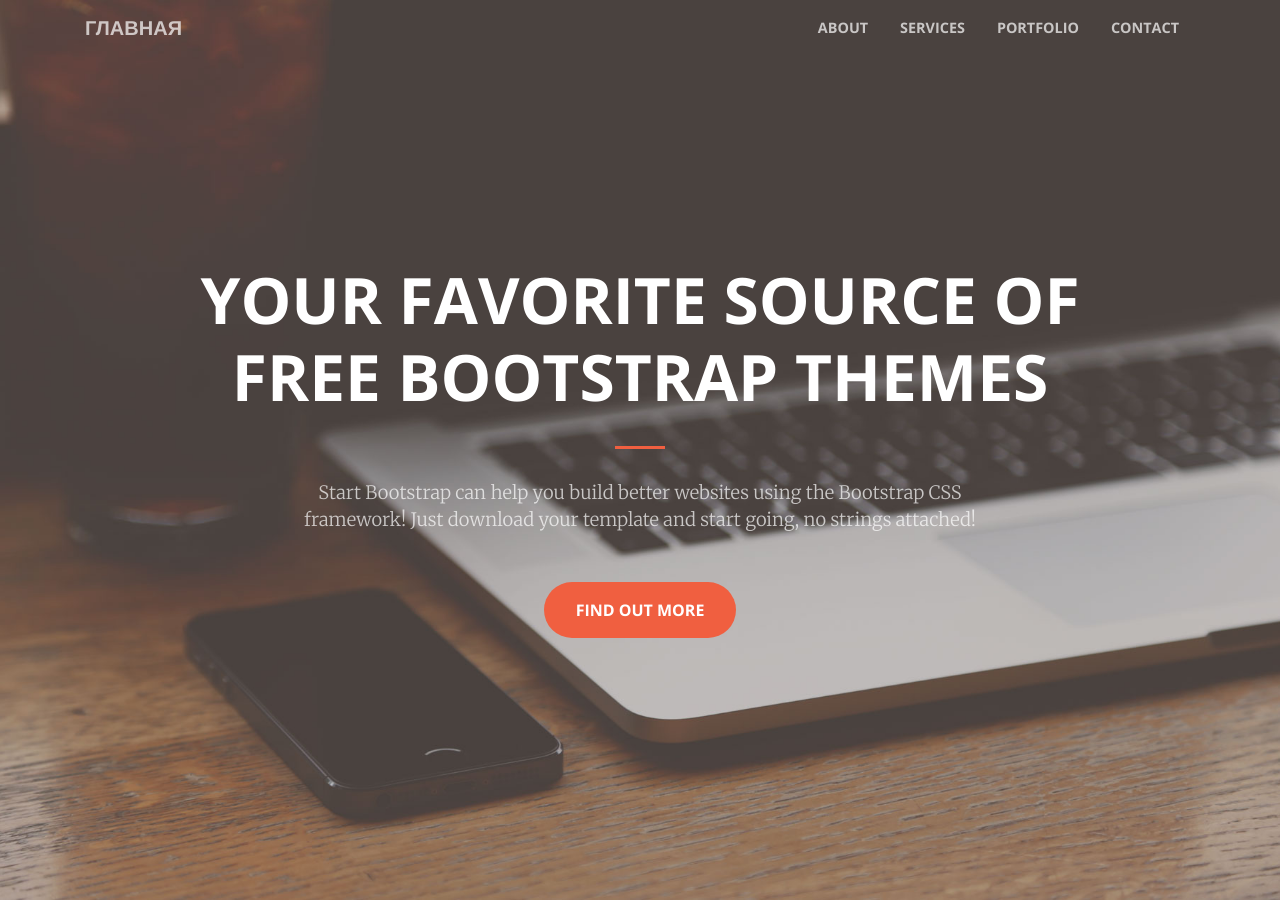
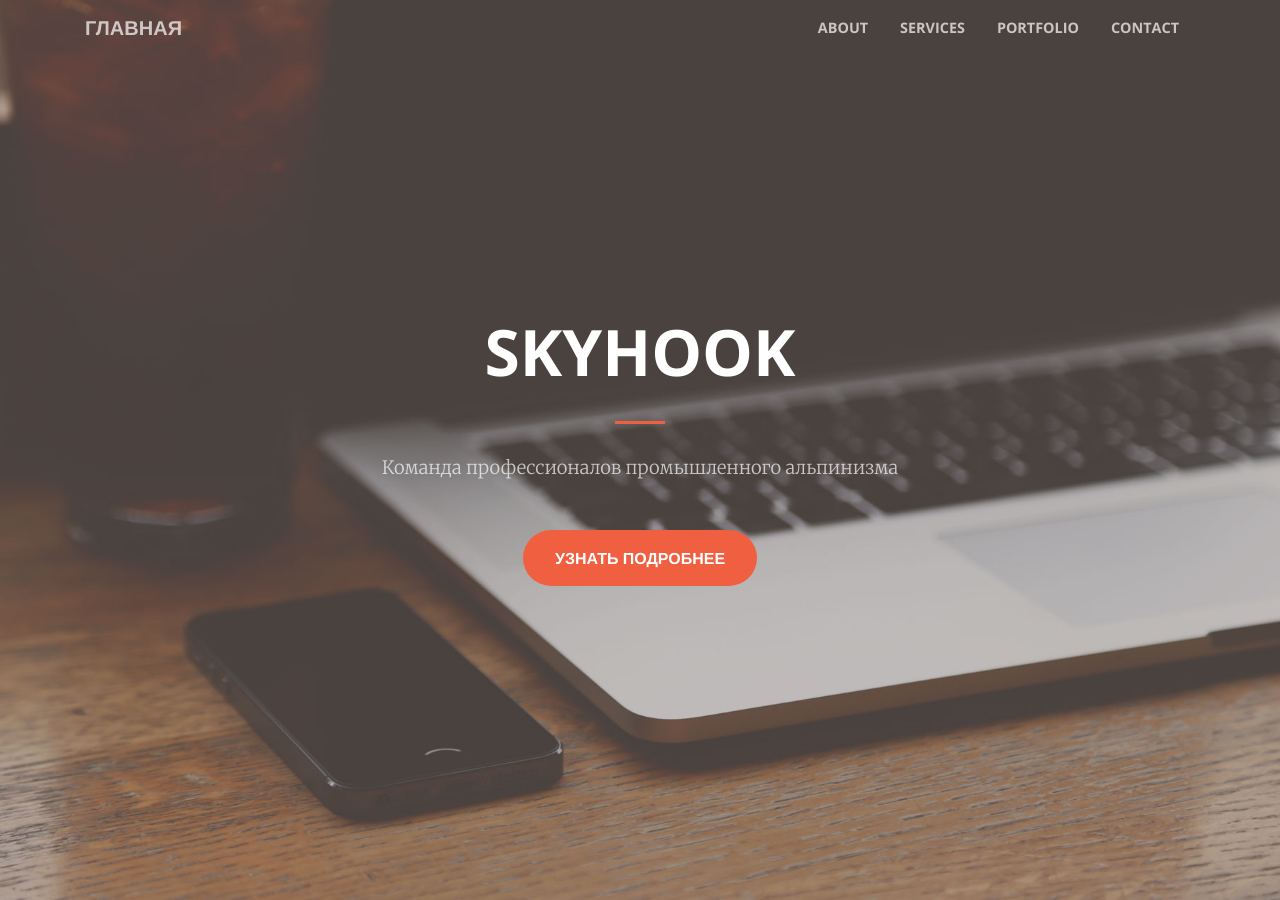
Before and after one commit to climbind/climbind.github.io, a Jekyll site: the page index.html, which Jekyll copies as it is, in a window 1280 px wide and 900 px high. Built offline with Jekyll 4.4.1, drawn with Linux system fonts in a browser that asks for light colours.

Commit message:
Update index.html

```diff
--- a/index.html
+++ b/index.html
@@ -59,13 +59,13 @@
         <div class="row">
           <div class="col-lg-10 mx-auto">
             <h1 class="text-uppercase">
-              <strong>Your Favorite Source of Free Bootstrap Themes</strong>
+              <strong>SKYHOOK</strong>
             </h1>
             <hr>
           </div>
           <div class="col-lg-8 mx-auto">
-            <p class="text-faded mb-5">Start Bootstrap can help you build better websites using the Bootstrap CSS framework! Just download your template and start going, no strings attached!</p>
-            <a class="btn btn-primary btn-xl js-scroll-trigger" href="#about">Find Out More</a>
+            <p class="text-faded mb-5">Команда профессионалов промышленного альпинизма</p>
+            <a class="btn btn-primary btn-xl js-scroll-trigger" href="#about">Узнать подробнее</a>
           </div>
         </div>
       </div>
```
